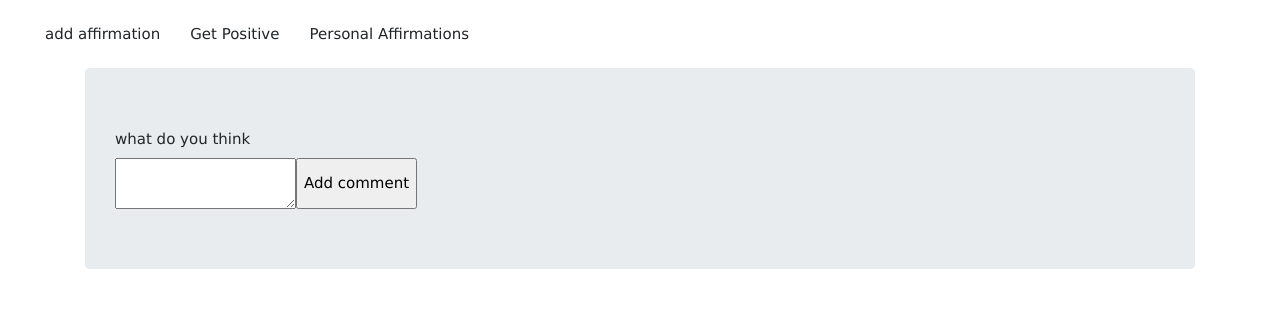
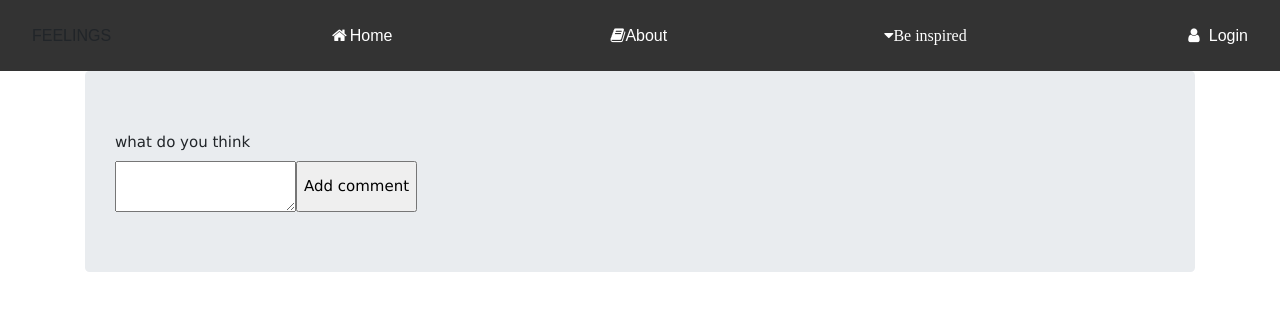
Before and after one commit to ALKEMIA-CHARLES/Feeling-app, a Flask app: page /comments/1 in a window 1280 px wide. Shown: the top 311 px of the page. Run offline with Flask 2, Linux system fonts and the light colour scheme; data that the repository does not hold is empty; some libraries are stand-ins or nearby versions; some web fonts are replaced.

Commit message:
add navbar

```diff
--- a/app/main/views.py
+++ b/app/main/views.py
@@ -4,6 +4,10 @@ from ..models import User, UserAffirmations, Comments, DatabaseAffirmations
 from .forms import AddAffirmation, DelAffirmation, AffirmationComment, DelAffirmationComment
 from flask_login import login_required, current_user
 from .. import db
+
+@main.route('/')
+def index():
+  return render_template('index.html')
 
 
 @main.route("/addaffirmation", methods=["GET", "POST"])
--- /dev/null
+++ b/app/static/css/style.css
@@ -0,0 +1,130 @@
+
+.navbar {
+
+  overflow: hidden;
+
+  background-color: #333;
+
+  font-family: Arial;
+
+}
+
+.navbar a {
+
+  float: left;
+
+  font-size: 16px;
+
+  color: white;
+
+  text-align: center;
+
+  padding: 14px 15px;
+
+  text-decoration: none;
+
+  margin:2px;
+
+}
+
+#life:hover{
+
+   background-color:transparent;
+
+}
+
+#real{
+
+  float:right;
+
+}
+
+#real:hover{
+
+      background-color:transparent;
+
+}
+
+.dropdown {
+
+  float: left;
+
+  overflow: hidden;
+
+}
+
+.dropdown .dropbtn {
+
+  font-size: 16px;
+
+  border: none;
+
+  outline: none;
+
+  color: white;
+
+  padding: 14px 16px;
+
+  background-color: inherit;
+
+  font-family: inherit;
+
+  margin: 0;
+
+}
+
+.navbar a:hover, .dropdown:hover .dropbtn {
+
+  background-color: transparent;
+
+}
+
+.dropdown-content {
+
+  display: none;
+
+  position: absolute;
+
+  background-color: grey;
+
+  min-width: 160px;
+
+  box-shadow: 0px 8px 16px 0px rgba(0,0,0,0.2);
+
+  z-index: 1;
+
+}
+
+.dropdown-content a {
+
+  float: none;
+
+  color: white;
+
+  padding: 12px 16px;
+
+  text-decoration: none;
+
+  display: block;
+
+  text-align: left;
+
+}
+
+.dropdown-content a:hover {
+
+  background-color: black;
+
+}
+
+.dropdown:hover .dropdown-content {
+
+  display: block;
+
+}
+
+#pro:hover{
+
+        background-color:transparent;
+
+}
--- a/app/templates/base.html
+++ b/app/templates/base.html
@@ -5,21 +5,27 @@
   <meta name="viewport" content="width=device-width, initial-scale=1.0">
   <meta http-equiv="X-UA-Compatible" content="ie=edge">
   <link rel="stylesheet" href="https://stackpath.bootstrapcdn.com/bootstrap/4.3.1/css/bootstrap.min.css" integrity="sha384-ggOyR0iXCbMQv3Xipma34MD+dH/1fQ784/j6cY/iJTQUOhcWr7x9JvoRxT2MZw1T" crossorigin="anonymous">
-
   <link rel="stylesheet" href="{{ url_for('static', filename='css/style.css') }}">
   <link href="https://fonts.googleapis.com/css?family=Lakki+Reddy&display=swap" rel="stylesheet">
   <link href="https://fonts.googleapis.com/css?family=Yeon+Sung&display=swap" rel="stylesheet">
   <link rel="stylesheet" href="https://www.w3schools.com/w3css/4/w3.css">
+  <link rel="stylesheet" href="https://cdnjs.cloudflare.com/ajax/libs/font-awesome/4.7.0/css/font-awesome.min.css">
   <title>Document</title>
 </head>
 <body>
-    <nav class="navbar">
-        <div class="navbar nav">
-            <a class="nav-item nav-link" href="{{url_for('main.add')}}">add affirmation</a>
-            <a class="nav-item nav-link" href="{{url_for('main.admin_affirmations')}}">Get Positive</a>
-            <a class="nav-item nav-link" href="{{url_for('main.affirmations_list')}}">Personal Affirmations</a>
+    <div class="navbar">
+        <a id="pro">FEELINGS</a>
+        <a href="{{url_for('main.index')}}"><i class="fa fa-fw fa-home"></i>Home</a>
+        <a href="#" id="life"><i class="fa fa-book"></i>About</a>
+        <div class="dropdown">
+          <button class="dropbtn"><i class= "fa fa-caret-down" >Be inspired</i></button>
+          <div class="dropdown-content">
+            <a href="#">Custom</a>
+            <a href="#">Pre made</a>
+          </div>
         </div>
-    </nav>
+        <a href="{{url_for('auth.login')}}"><i class="fa fa-fw fa-user"></i> Login</a>
+      </div>
   <div class="container">
     {% block content %}
     {% endblock%}
--- /dev/null
+++ b/app/templates/index.html
@@ -0,0 +1,5 @@
+{% extends 'base.html' %}
+
+{% block content %}
+ <h1>welcome home</h1>
+{% endblock %}
```
Also changed, not shown: app/templates/nvbar.html (added, +29 -0 lines).
